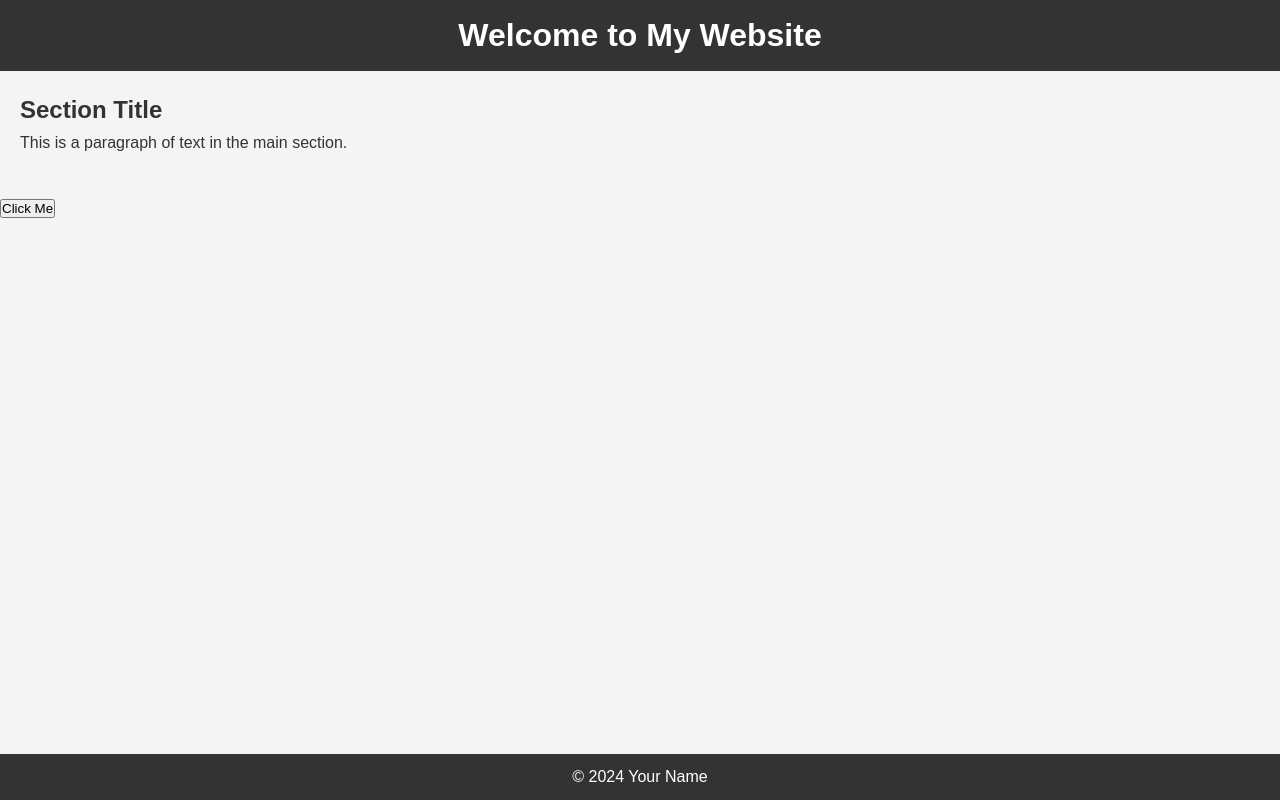
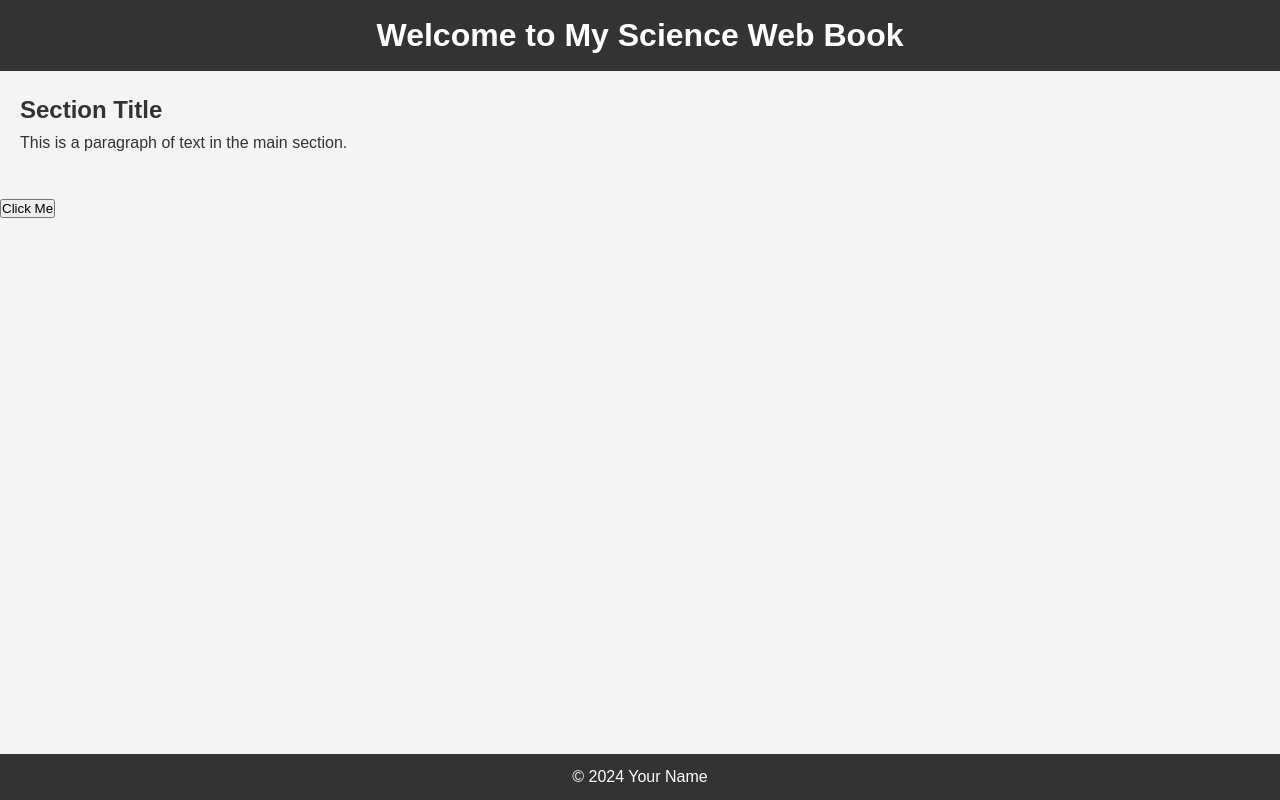
Before and after one commit to neptuniacoded/science-web-book, a plain HTML site: page index.html in a window 1280 px wide. Drawn offline with Linux system fonts and the light colour scheme.

Commit message:
changed title

```diff
--- a/index.html
+++ b/index.html
@@ -8,7 +8,7 @@
 </head>
 <body>
     <header>
-        <h1>Welcome to My Website</h1>
+        <h1>Welcome to My Science Web Book</h1>
     </header>
 
     <main>
```
